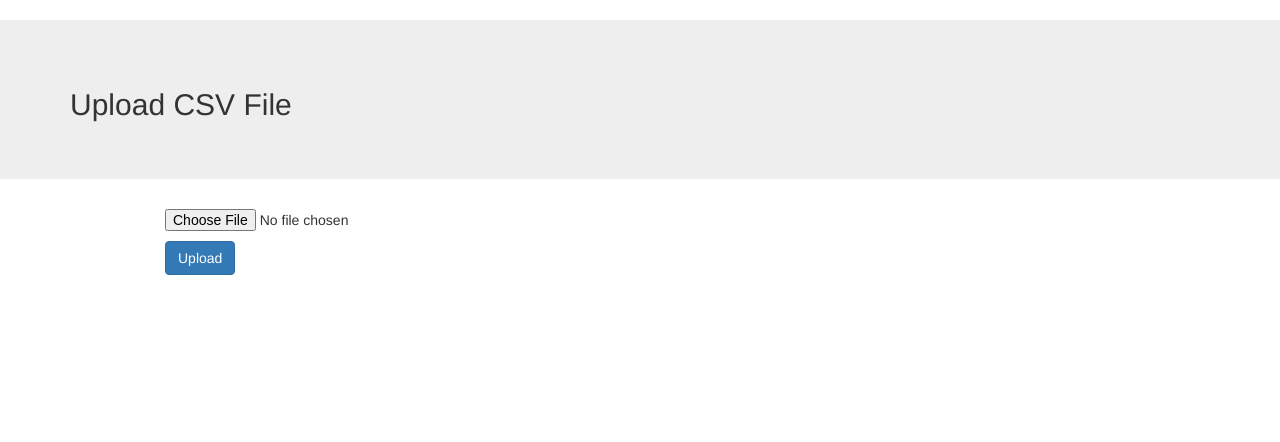
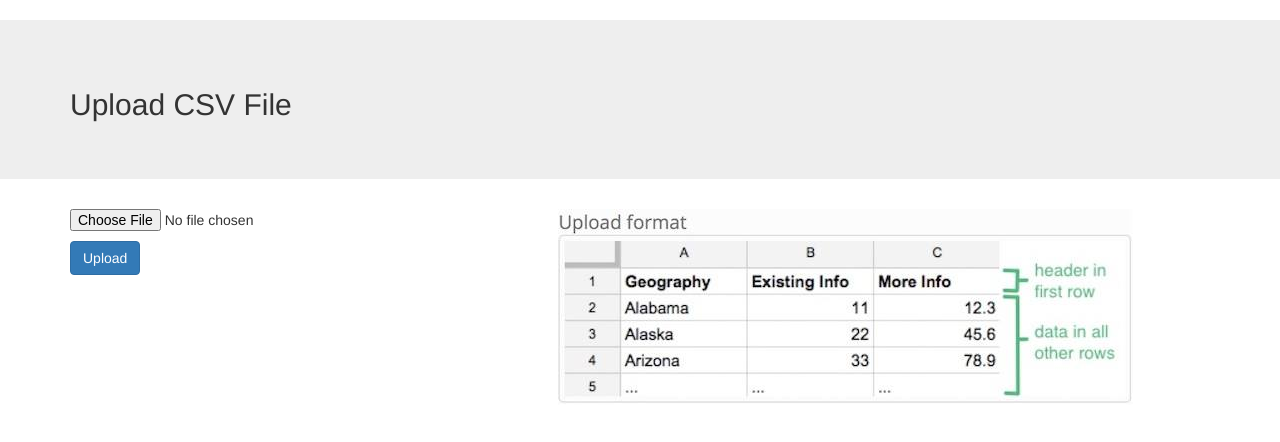
Before and after one commit to architkansal/deduplication-machine-learning, a Django app: template ml_dedupe/templates/home.html in a window 1280 px wide. Shown: the part 52-494 px from the top of the page. Run offline with Django 3.2, Linux system fonts and the light colour scheme; the template is opened without the code that fills it, so the values that code supplies are empty; some libraries are stand-ins or nearby versions.

Commit message:
UI changes

```diff
--- a/ml_dedupe/templates/home.html
+++ b/ml_dedupe/templates/home.html
@@ -1,11 +1,13 @@
 {% include "header.html" %}
+{% load static %}
 <div class="jumbotron jumbotron-fluid">
   <div class="container">
     <h2 class="display-2" center>Upload CSV File</h2>
   </div>
 </div>
 <div class="container">
-	<div class="col-md-offset-1">
+	<div class="row">
+		<div class="col-md-5">
 		    <form action="/dedupe_app/attrib" method="post" enctype="multipart/form-data">
 				{% csrf_token %}
 				<!-- <p> Name : <input class="form-control" type="text" name="text" value=""> -->
@@ -13,4 +15,8 @@
 				<p> <input class=" btn btn-primary" type="submit" value="Upload" /> </p>
 			</form>
 		</div>
+		<div class="col-md-7">
+			<img src="{% static 'csv.jpg' %}">
 		</div>
+	</div>
+</div>
```
Also changed, not shown: ml_dedupe/static/csv.jpg (added), 1 other file. Lines whose indentation alone changed are shown as unchanged.
